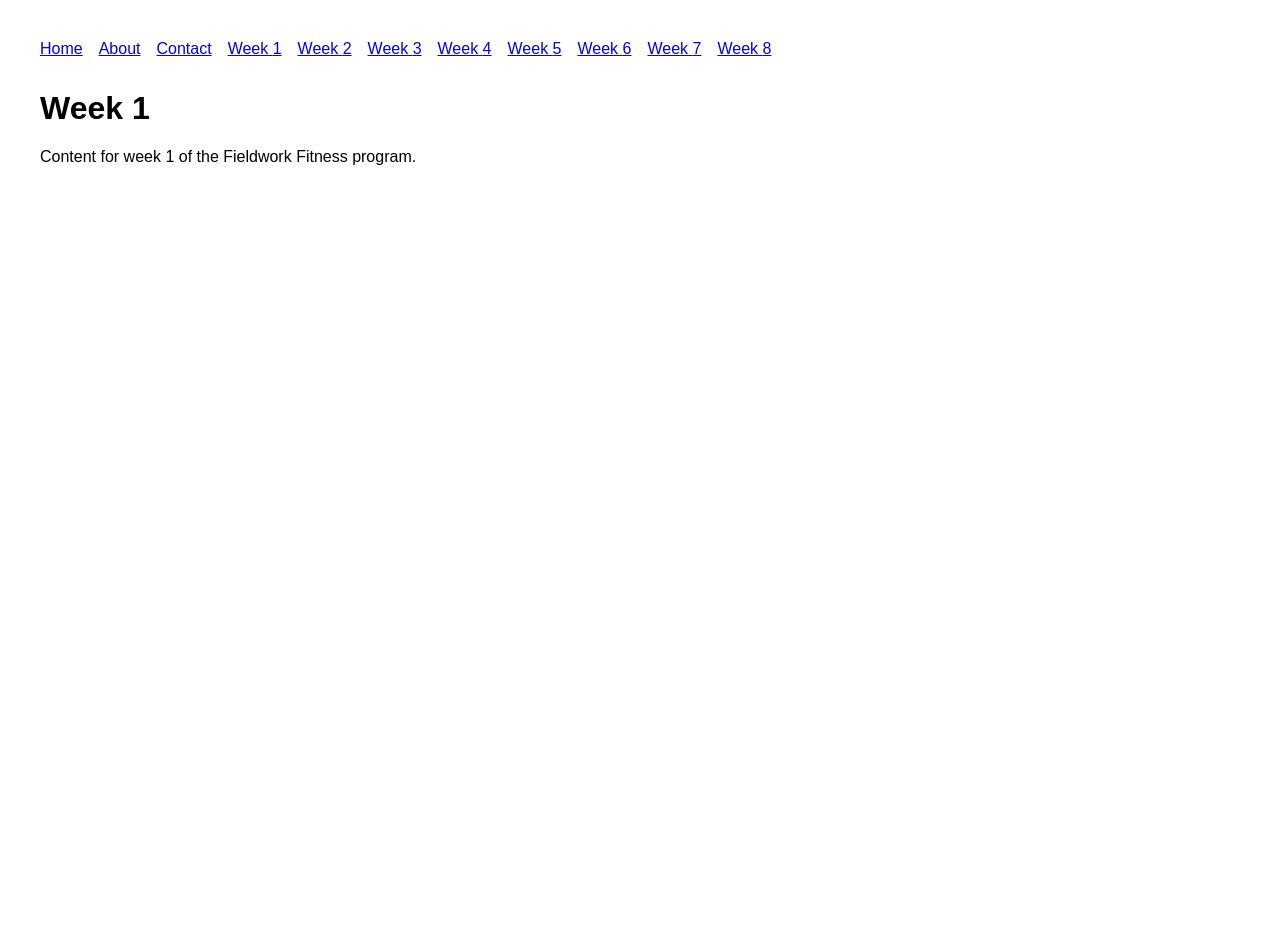
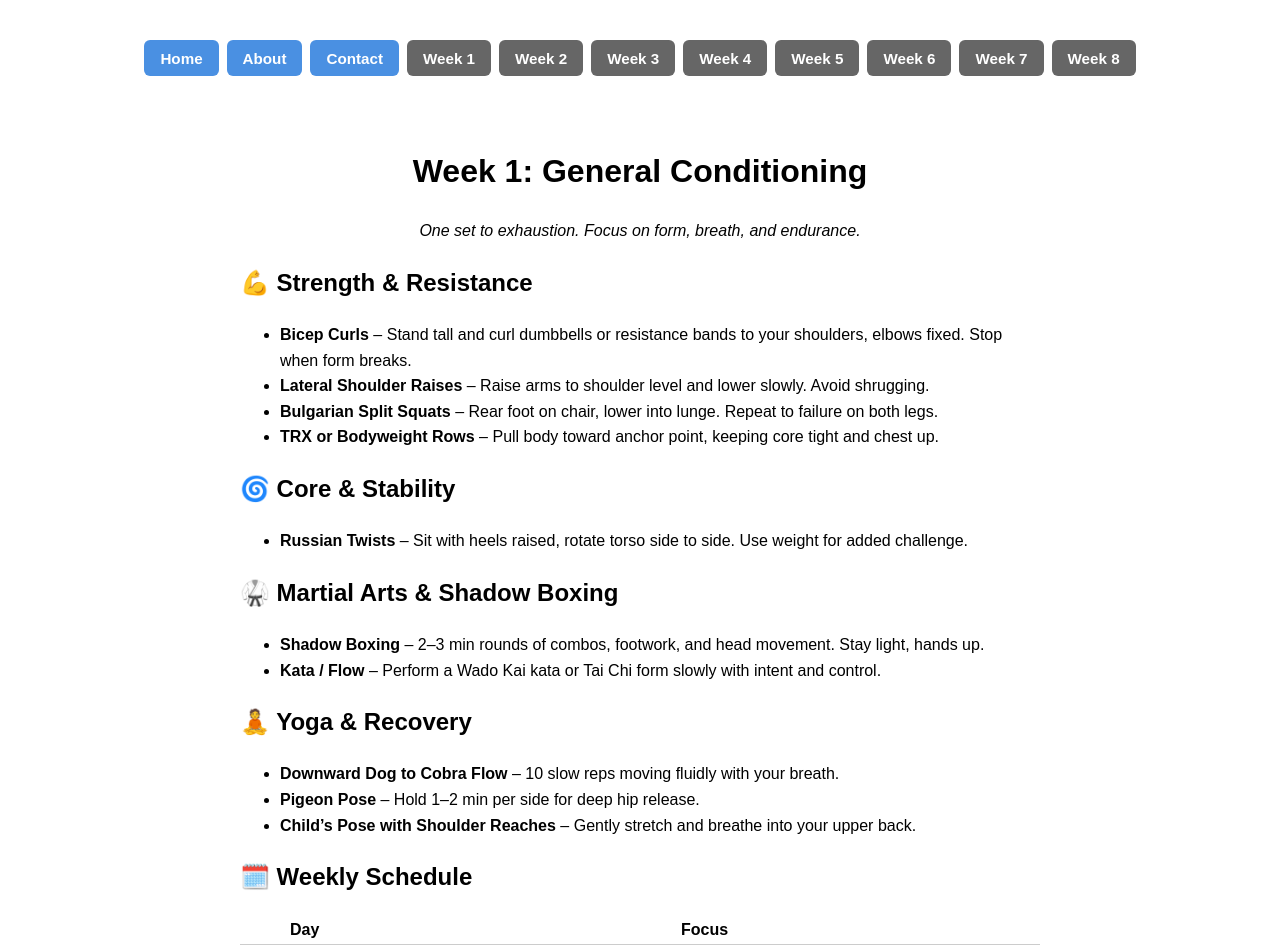
Before and after one commit to matthewmarriott/fieldwork-fitness-app, a Next.js app: page /week1 in a window 1280 px wide. Shown: the top 950 px of the page. Before the commit the page ends 800 px from the top, so only its background shows below. Built offline with nearby package versions, Linux system fonts and the light colour scheme.

Commit message:
Commit local changes before merge

```diff
--- a/components/Layout.js
+++ b/components/Layout.js
@@ -1,17 +1,41 @@
 import Link from 'next/link';
+
+const navStyle = {
+  display: 'flex',
+  flexWrap: 'wrap',
+  gap: '0.5rem',
+  justifyContent: 'center',
+  marginBottom: '2rem'
+};
+
+const buttonStyle = {
+  padding: '0.6rem 1rem',
+  borderRadius: '6px',
+  textDecoration: 'none',
+  fontWeight: 'bold',
+  fontSize: '0.95rem',
+  transition: 'background 0.3s',
+  color: '#fff',
+  background: '#4a90e2'
+};
+
+const weekButtonStyle = {
+  ...buttonStyle,
+  background: '#666'
+};
 
 export default function Layout({ children }) {
   return (
-    <div style={{ padding: '2rem', fontFamily: 'sans-serif' }}>
-      <nav style={{ marginBottom: '2rem' }}>
-        <Link href="/" style={{ marginRight: '1rem' }}>Home</Link>
-        <Link href="/about" style={{ marginRight: '1rem' }}>About</Link>
-        <Link href="/contact" style={{ marginRight: '1rem' }}>Contact</Link>
+    <div style={{ padding: '2rem', fontFamily: 'Arial, sans-serif' }}>
+      <nav style={navStyle}>
+        <Link href="/" style={buttonStyle}>Home</Link>
+        <Link href="/about" style={buttonStyle}>About</Link>
+        <Link href="/contact" style={buttonStyle}>Contact</Link>
         {Array.from({ length: 8 }, (_, i) => (
           <Link
             key={i}
             href={`/week${i + 1}`}
-            style={{ marginRight: '1rem' }}
+            style={weekButtonStyle}
           >
             Week {i + 1}
           </Link>
--- a/pages/about.js
+++ b/pages/about.js
@@ -4,7 +4,7 @@ export default function About() {
   return (
     <Layout>
       <h1>About Fieldwork Fitness</h1>
-      <p>This program prepares you for expeditions in desert, jungle, polar, and urban terrain.</p>
+      <p>Matthew Marriott is a renowned explorer, bestselling author, and Fellow of the Royal Geographical and Royal Asiatic Societies. Ranked among the world’s top 15,000 most well-travelled individuals by Nomad Mania, he has led expeditions across deserts, jungles, polar regions, and the Himalayas. A scientist and data analyst, he founded World Exploration Data Science to enhance expedition planning. A published photographer, polyglot, cryptographer, and martial artist, Matthew designed Fieldwork Fitness to optimize physical conditioning for fieldwork in extreme environments—bridging endurance, intellect, and discovery in a world still rich with mysteries.</p>
     </Layout>
   );
 }
--- a/pages/contact.js
+++ b/pages/contact.js
@@ -4,7 +4,7 @@ export default function Contact() {
   return (
     <Layout>
       <h1>Contact</h1>
-      <p>Email: matthew@example.com</p>
+      <p>Email: matthew.marriott@alumni.york.ac.uk</p>
     </Layout>
   );
 }
--- a/pages/week1.js
+++ b/pages/week1.js
@@ -3,8 +3,87 @@ import Layout from '../components/Layout';
 export default function Week1() {
   return (
     <Layout>
-      <h1>Week 1</h1>
-      <p>Content for week 1 of the Fieldwork Fitness program.</p>
+      <div style={{ maxWidth: '800px', margin: '0 auto', padding: '1rem', lineHeight: '1.6' }}>
+        <h1 style={{ textAlign: 'center' }}>Week 1: General Conditioning</h1>
+        <p style={{ fontStyle: 'italic', textAlign: 'center' }}>
+          One set to exhaustion. Focus on form, breath, and endurance.
+        </p>
+
+        <section>
+          <h2>💪 Strength & Resistance</h2>
+          <ul>
+            <li>
+              <strong>Bicep Curls</strong> – Stand tall and curl dumbbells or resistance bands to your shoulders, elbows fixed. Stop when form breaks.
+            </li>
+            <li>
+              <strong>Lateral Shoulder Raises</strong> – Raise arms to shoulder level and lower slowly. Avoid shrugging.
+            </li>
+            <li>
+              <strong>Bulgarian Split Squats</strong> – Rear foot on chair, lower into lunge. Repeat to failure on both legs.
+            </li>
+            <li>
+              <strong>TRX or Bodyweight Rows</strong> – Pull body toward anchor point, keeping core tight and chest up.
+            </li>
+          </ul>
+        </section>
+
+        <section>
+          <h2>🌀 Core & Stability</h2>
+          <ul>
+            <li>
+              <strong>Russian Twists</strong> – Sit with heels raised, rotate torso side to side. Use weight for added challenge.
+            </li>
+          </ul>
+        </section>
+
+        <section>
+          <h2>🥋 Martial Arts & Shadow Boxing</h2>
+          <ul>
+            <li>
+              <strong>Shadow Boxing</strong> – 2–3 min rounds of combos, footwork, and head movement. Stay light, hands up.
+            </li>
+            <li>
+              <strong>Kata / Flow</strong> – Perform a Wado Kai kata or Tai Chi form slowly with intent and control.
+            </li>
+          </ul>
+        </section>
+
+        <section>
+          <h2>🧘 Yoga & Recovery</h2>
+          <ul>
+            <li>
+              <strong>Downward Dog to Cobra Flow</strong> – 10 slow reps moving fluidly with your breath.
+            </li>
+            <li>
+              <strong>Pigeon Pose</strong> – Hold 1–2 min per side for deep hip release.
+            </li>
+            <li>
+              <strong>Child’s Pose with Shoulder Reaches</strong> – Gently stretch and breathe into your upper back.
+            </li>
+          </ul>
+        </section>
+
+        <section>
+          <h2>🗓️ Weekly Schedule</h2>
+          <table style={{ width: '100%', borderCollapse: 'collapse', marginTop: '1rem' }}>
+            <thead>
+              <tr>
+                <th style={{ borderBottom: '1px solid #ccc' }}>Day</th>
+                <th style={{ borderBottom: '1px solid #ccc' }}>Focus</th>
+              </tr>
+            </thead>
+            <tbody>
+              <tr><td>Day 1</td><td>Full Routine (All Exercises)</td></tr>
+              <tr><td>Day 2</td><td>Light Yoga + Shadow Boxing</td></tr>
+              <tr><td>Day 3</td><td>Repeat Full Routine</td></tr>
+              <tr><td>Day 4</td><td>Active Recovery (Walk, Stretch)</td></tr>
+              <tr><td>Day 5</td><td>Martial Flow + Strength Focus</td></tr>
+              <tr><td>Day 6</td><td>Repeat Full Routine</td></tr>
+              <tr><td>Day 7</td><td>Rest or Tai Chi / Kata Practice</td></tr>
+            </tbody>
+          </table>
+        </section>
+      </div>
     </Layout>
   );
 }
```
